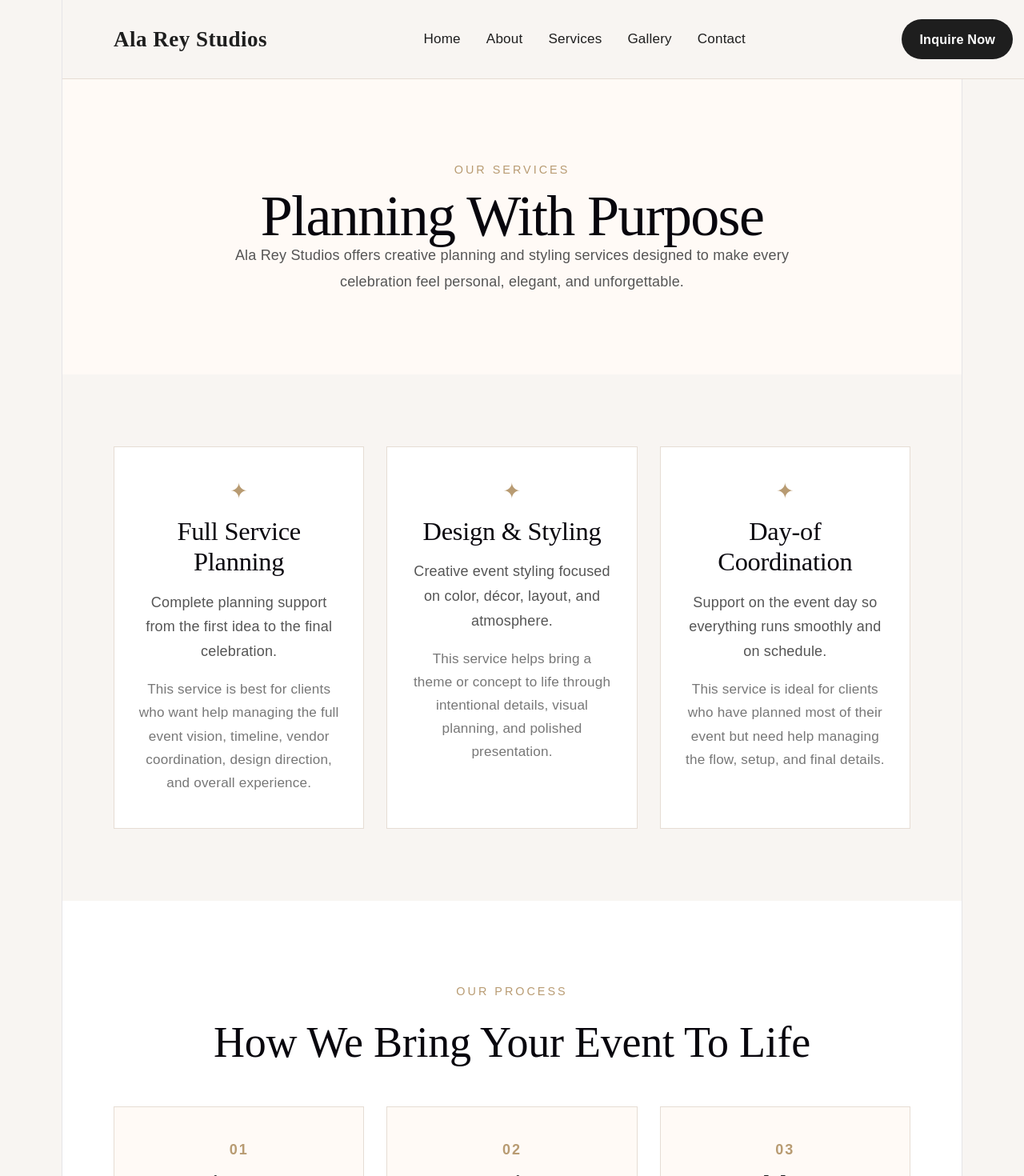
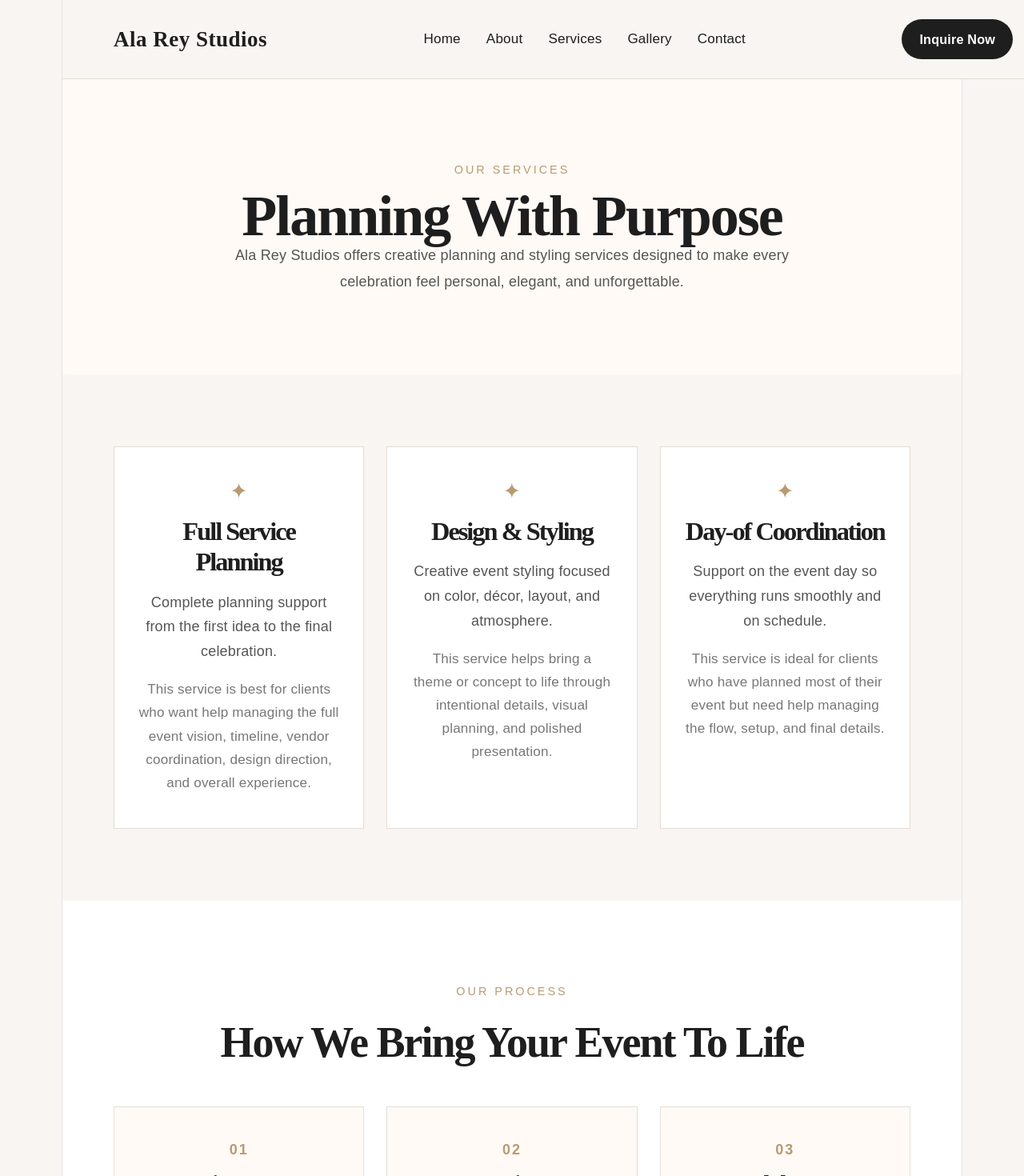
Before and after one commit to ReyesAngelica-FS/2605-WDV359-ReyesAngelica, a React (Vite) app: page /services in a window 1280 px wide. Shown: the top 1470 px of the page at 80% size. Built offline with nearby package versions, Linux system fonts and the light colour scheme.

Commit message:
clean up styling and font

```diff
--- a/src/App.css
+++ b/src/App.css
@@ -343,6 +343,16 @@ body {
   font-size: 3rem;
   margin-bottom: 24px;
   line-height: 1.1;
+
+  /* FIXED TEXT COLOR */
+  color: #1e1e1e;
+
+  /* Stronger luxury feel */
+  font-weight: 700;
+
+  /* Better spacing */
+  letter-spacing: -2px;
+
 }
 
 .about-content p {
--- a/src/pages/AboutPage.jsx
+++ b/src/pages/AboutPage.jsx
@@ -154,8 +154,18 @@ const styles = {
 
     heroTitle: {
         fontFamily: "Playfair Display, serif",
-        fontSize: "4rem",
+        fontSize: "3rem",
         marginBottom: "20px",
+
+        // FIXED TEXT COLOR
+        color: "#1e1e1e",
+
+        // Stronger luxury feel
+        fontWeight: "700",
+
+        // Better spacing
+        letterSpacing: "-2px",
+
     },
 
     heroText: {
@@ -216,6 +226,16 @@ const styles = {
         fontFamily: "Playfair Display, serif",
         fontSize: "2.8rem",
         marginBottom: "48px",
+
+            // FIXED TEXT COLOR
+        color: "#1e1e1e",
+
+        // Stronger luxury feel
+        fontWeight: "700",
+
+        // Better spacing
+        letterSpacing: "-2px",
+
     },
 
     valuesGrid: {
--- a/src/pages/ContactPage.jsx
+++ b/src/pages/ContactPage.jsx
@@ -29,6 +29,8 @@ function ContactPage() {
                 <option>Wedding</option>
                 <option>Birthday</option>
                 <option>Baby Shower</option>
+                <option>Graduation</option>
+                <option>School Function</option>
                 <option>Private Event</option>
                 <option>Corporate Event</option>
                 </select>
@@ -91,6 +93,15 @@ const styles = {
         fontFamily: "Playfair Display, serif",
         fontSize: "4rem",
         marginBottom: "20px",
+
+        // FIXED TEXT COLOR
+        color: "#1e1e1e",
+
+        // Stronger luxury feel
+        fontWeight: "700",
+
+        // Better spacing
+        letterSpacing: "-2px",
     },
 
     heroText: {
@@ -156,6 +167,16 @@ const styles = {
         fontFamily: "Playfair Display, serif",
         fontSize: "3rem",
         marginBottom: "24px",
+
+        // FIXED TEXT COLOR
+        color: "#1e1e1e",
+
+        // Stronger luxury feel
+        fontWeight: "700",
+
+        // Better spacing
+        letterSpacing: "-2px",
+
     },
 
     infoText: {
--- a/src/pages/ServicesPage.jsx
+++ b/src/pages/ServicesPage.jsx
@@ -120,6 +120,16 @@ const styles = {
         fontFamily: "Playfair Display, serif",
         fontSize: "4rem",
         marginBottom: "20px",
+
+            // FIXED TEXT COLOR
+        color: "#1e1e1e",
+
+        // Stronger luxury feel
+        fontWeight: "700",
+
+        // Better spacing
+        letterSpacing: "-2px",
+
     },
 
     heroText: {
@@ -152,6 +162,15 @@ const styles = {
         fontFamily: "Playfair Display, serif",
         fontSize: "1.8rem",
         marginBottom: "16px",
+
+            // FIXED TEXT COLOR
+        color: "#1e1e1e",
+
+        // Stronger luxury feel
+        fontWeight: "700",
+
+        // Better spacing
+        letterSpacing: "-2px",
     },
 
     cardDescription: {
@@ -176,6 +195,16 @@ const styles = {
         fontFamily: "Playfair Display, serif",
         fontSize: "3rem",
         marginBottom: "48px",
+
+        // FIXED TEXT COLOR
+        color: "#1e1e1e",
+
+        // Stronger luxury feel
+        fontWeight: "700",
+
+        // Better spacing
+        letterSpacing: "-2px",
+
     },
 
     processGrid: {
```
